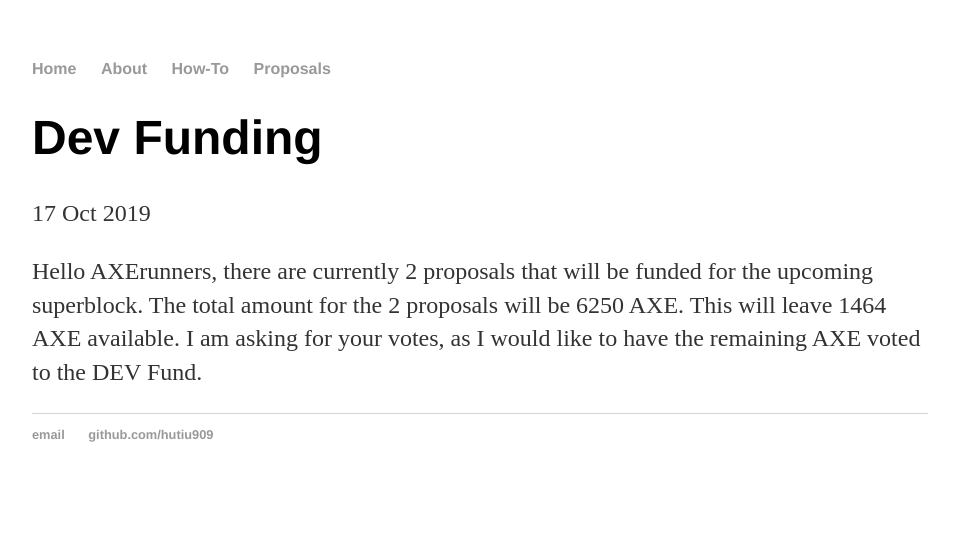
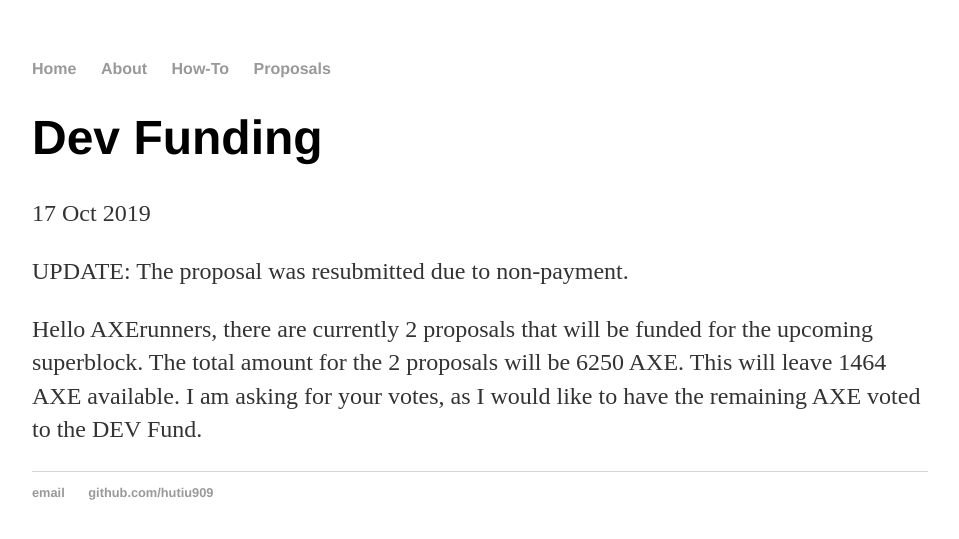
Before and after one commit to Hutiu909/hutiu909.github.io, a Jekyll site: the page built from _posts/2019-10-17-Dev-Funding.md, in a window 1280 px wide. Shown: the top 539 px of the page, without its empty margins (160-1119 px from the left). Built offline with Jekyll 4.4.1, drawn with Linux system fonts in a browser that asks for light colours; our own code applies the rules of GitHub Pages for plain Markdown files.

Commit message:
Update 2019-10-17-Dev-Funding.md

```diff
--- a/_posts/2019-10-17-Dev-Funding.md
+++ b/_posts/2019-10-17-Dev-Funding.md
@@ -1,2 +1,5 @@
+UPDATE:  The proposal was resubmitted due to non-payment.
+
+
 Hello AXErunners, there are currently 2 proposals that will be funded for the upcoming superblock. The total amount for the 2 proposals
 will be 6250 AXE.  This will leave 1464 AXE available.  I am asking for your votes, as I would like to have the remaining AXE voted to the DEV Fund.
```
